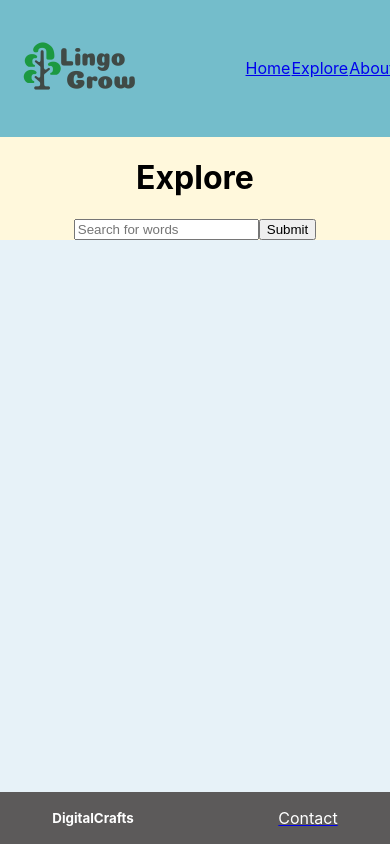
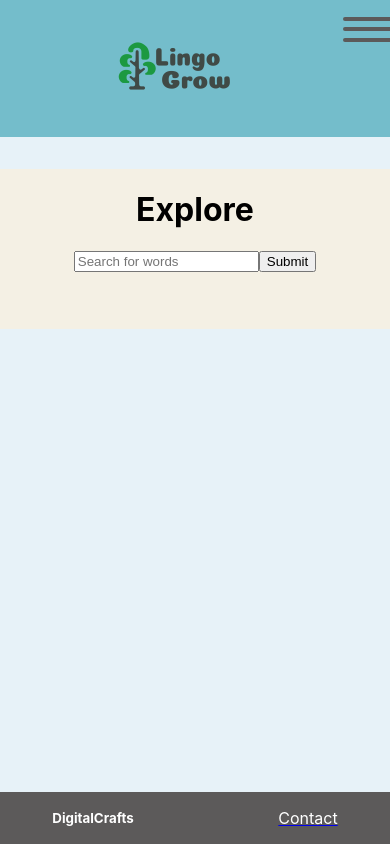
Before and after one commit to TechNestOwl/LingoGrow, a React (Create React App) app: page /Explore in a window 390 px wide. Built offline with nearby package versions, Linux system fonts and the light colour scheme; the HTML template or start-up script is replaced by a standard one.

Commit message:
added more styling tohamburger menu

```diff
--- a/src/App.css
+++ b/src/App.css
@@ -26,8 +26,47 @@ nav {
   flex-direction: row;
   text-decoration: none;
 }
+
 ul {
   list-style: none;
+}
+
+.hamburger {
+  position: absolute;
+  top: 0.85rem;
+  /* right: 5rem; */
+  display: none;
+  flex-direction: column;
+  justify-content: space-between;
+  padding: 6px;
+  width: 2px;
+  height: 25px;
+}
+
+.hamburger .bar {
+  height: 4px;
+  width: 50px;
+  background-color: rgb(92, 90, 90);
+  border-radius: 10px;
+}
+
+@media screen and (max-width: 450px) {
+  .hamburger {
+    position: absolute;
+    top: 0.85rem;
+    /* right: 1rem; */
+    margin-left: 18em;
+    display: flex;
+    flex-direction: column;
+    justify-content: space-between;
+    padding: 3px;
+    width: 2px;
+    height: 25px;
+  }
+
+  .navLinkContainer {
+    display: none;
+  }
 }
 
 .footer {
@@ -58,16 +97,18 @@ ul {
   flex-direction: column;
 }
 .pageContaier {
-  background-color: cornsilk;
+  background-color: rgb(244, 240, 228);
   display: flex;
   flex-direction: column;
   justify-content: space-around;
   align-items: center;
+  padding-bottom: 25px;
+  margin-top: 2em;
 }
 
 .cardContainer {
   width: 22em;
-  background-color: rgb(112, 225, 131);
+  /* background-color: rgb(112, 225, 131); */
   display: flex;
   flex-direction: column;
   justify-content: space-around;
@@ -76,17 +117,22 @@ ul {
 
 .Cards {
   width: 22em;
-  background-color: rgb(112, 225, 131);
   display: flex;
   flex-direction: column;
   justify-content: space-around;
   flex-wrap: wrap;
+  margin-top: 2em;
+}
+
+.individualCard {
+  background-color: rgb(112, 225, 131);
+  margin: 0.5em;
 }
 
 @media screen and (min-width: 600px) {
   .cardContainer {
     width: 2/3;
-    background-color: rgb(112, 225, 131);
+    /* background-color: rgb(112, 225, 131); */
     display: flex;
     flex-direction: column;
     justify-content: space-around;
@@ -95,7 +141,7 @@ ul {
 @media screen and (min-width: 750px) {
   .cardContainer {
     width: 2/3;
-    background-color: rgb(255, 255, 255);
+    /* background-color: rgb(255, 255, 255); */
     display: flex;
     flex-direction: column;
     justify-content: space-around;
@@ -104,7 +150,7 @@ ul {
 @media screen and (min-width: 1200px) {
   .cardContainer {
     width: 2/3;
-    background-color: rgb(5, 72, 216);
+    /* background-color: rgb(5, 72, 216); */
     display: flex;
     flex-direction: column;
     justify-content: space-around;
--- a/src/components/About.js
+++ b/src/components/About.js
@@ -3,14 +3,21 @@ import React from 'react'
 export default function About() {
     return (
         <div>
-            <h1>About</h1>
+            <h2>About Lingo Grow</h2>
 
             <p>
             Lorem ipsum dolor sit amet, consectetur adipiscing elit, sed do eiusmod tempor incididunt ut labore et dolore magna aliqua. Quisque egestas diam in arcu cursus. Viverra nam libero justo laoreet. Ut sem viverra aliquet eget sit. Volutpat ac tincidunt vitae semper quis lectus nulla at volutpat. Aliquet bibendum enim facilisis gravida neque convallis a. Rhoncus aenean vel elit scelerisque mauris. Ultrices mi tempus imperdiet nulla malesuada. Nunc id cursus metus aliquam. Morbi enim nunc faucibus a pellentesque. Facilisis gravida neque convallis a cras semper auctor neque. In egestas erat imperdiet sed euismod. At consectetur lorem donec massa sapien faucibus et molestie ac.
 
-Metus aliquam eleifend mi in nulla posuere sollicitudin aliquam. Interdum consectetur libero id faucibus nisl tincidunt eget. Neque aliquam vestibulum morbi blandit. Aliquam vestibulum morbi blandit cursus. Semper feugiat nibh sed pulvinar proin gravida hendrerit lectus. Tempus urna et pharetra pharetra massa massa ultricies mi. Urna nunc id cursus metus aliquam eleifend mi. At tellus at urna condimentum mattis pellentesque id nibh tortor. Sagittis vitae et leo duis ut. Nibh ipsum consequat nisl vel. Mattis enim ut tellus elementum sagittis. Eget egestas purus viverra accumsan in nisl. Faucibus interdum posuere lorem ipsum dolor sit. Orci eu lobortis elementum nibh. Pharetra vel turpis nunc eget lorem dolor sed viverra. Id porta nibh venenatis cras sed felis. Dictum non consectetur a erat nam at.
+            Metus aliquam eleifend
+            </p>
+            <br>
+            </br>
+            <h2>
+                The Development Process
+            </h2>
+                <p>Mi in nulla posuere sollicitudin aliquam. Interdum consectetur libero id faucibus nisl tincidunt eget. Neque aliquam vestibulum morbi blandit. Aliquam vestibulum morbi blandit cursus. Semper feugiat nibh sed pulvinar proin gravida hendrerit lectus. Tempus urna et pharetra pharetra massa massa ultricies mi. Urna nunc id cursus metus aliquam eleifend mi. At tellus at urna condimentum mattis pellentesque id nibh tortor. Sagittis vitae et leo duis ut. Nibh ipsum consequat nisl vel. Mattis enim ut tellus elementum sagittis. Eget egestas purus viverra accumsan in nisl. Faucibus interdum posuere lorem ipsum dolor sit. Orci eu lobortis elementum nibh. Pharetra vel turpis nunc eget lorem dolor sed viverra. Id porta nibh venenatis cras sed felis. Dictum non consectetur a erat nam at.
 
-Elit ullamcorper dignissim cras tincidunt lobortis feugiat vivamus at augue. A scelerisque purus semper eget duis. Eget duis at tellus at urna. Cursus mattis molestie a iaculis at erat pellentesque. Diam quam nulla porttitor massa id. Tempor nec feugiat nisl pretium fusce. Cum sociis natoque penatibus et magnis dis parturient. Leo integer malesuada nunc vel risus commodo viverra maecenas. Fusce ut placerat orci nulla pellentesque dignissim. Ipsum dolor sit amet consectetur adipiscing. Sagittis vitae et leo duis ut diam quam. Lectus vestibulum mattis ullamcorper velit. Dis parturient montes nascetur ridiculus mus mauris vitae ultricies leo. Tempus urna et pharetra pharetra massa.
+            Elit ullamcorper dignissim cras tincidunt lobortis feugiat vivamus at augue. A scelerisque purus semper eget duis. Eget duis at tellus at urna. Cursus mattis molestie a iaculis at erat pellentesque. Diam quam nulla porttitor massa id. Tempor nec feugiat nisl pretium fusce. Cum sociis natoque penatibus et magnis dis parturient. Leo integer malesuada nunc vel risus commodo viverra maecenas. Fusce ut placerat orci nulla pellentesque dignissim. Ipsum dolor sit amet consectetur adipiscing. Sagittis vitae et leo duis ut diam quam. Lectus vestibulum mattis ullamcorper velit. Dis parturient montes nascetur ridiculus mus mauris vitae ultricies leo. Tempus urna et pharetra pharetra massa.
             </p>
         </div>
     )
--- a/src/components/Explore.js
+++ b/src/components/Explore.js
@@ -21,7 +21,7 @@ export default function Explore(props) {
             }
                 })
                 const jsonData = await data.json()
-                console.log(jsonData)
+                // console.log(jsonData)
                 displayInfo(dispatch,jsonData);
     };
 
@@ -47,15 +47,15 @@ export default function Explore(props) {
             </form>
 
             <div className="Cards">
-                {searchWord&&searchWord.map((word) => {
+                {searchWord&&searchWord.map((word,index) => {
                 return(
                     <div className="cardContainer">
-                        <Card>
+                        <Card key={index} className="individualCard">
                             {/* <Card.Img variant="top" src="holder.js/100px180" /> */}
                                 <Card.Body>
                                     <Card.Title><h3>{word.definition}</h3></Card.Title>
                                     <Card.Text>
-                                                        <p>{word.partOfSpeech}</p>
+                                                        {word.partOfSpeech}
                                     </Card.Text>
                                     {/* <Button variant="primary">Go somewhere</Button> */}
                                 </Card.Body>
--- a/src/components/Landing.js
+++ b/src/components/Landing.js
@@ -3,7 +3,7 @@ import React from 'react'
 export default function Landing() {
     return (
         <div>
-            <h1>LingoGrow</h1>
+            <h1>Lingo Grow</h1>
         </div>
     )
 }
--- a/src/components/Nav.js
+++ b/src/components/Nav.js
@@ -22,6 +22,11 @@ export default function Nav() {
                     <li className="navLinks">About</li>
                     </Link>
                 </ul>
+                <div className="hamburger">
+                    <span className="bar"></span>
+                    <span className="bar"></span>
+                    <span className="bar"></span>
+                </div>
             </nav>
         </div>
     )
```
Also changed, not shown: 1 other file (tests, documents, lock files or other folders).
